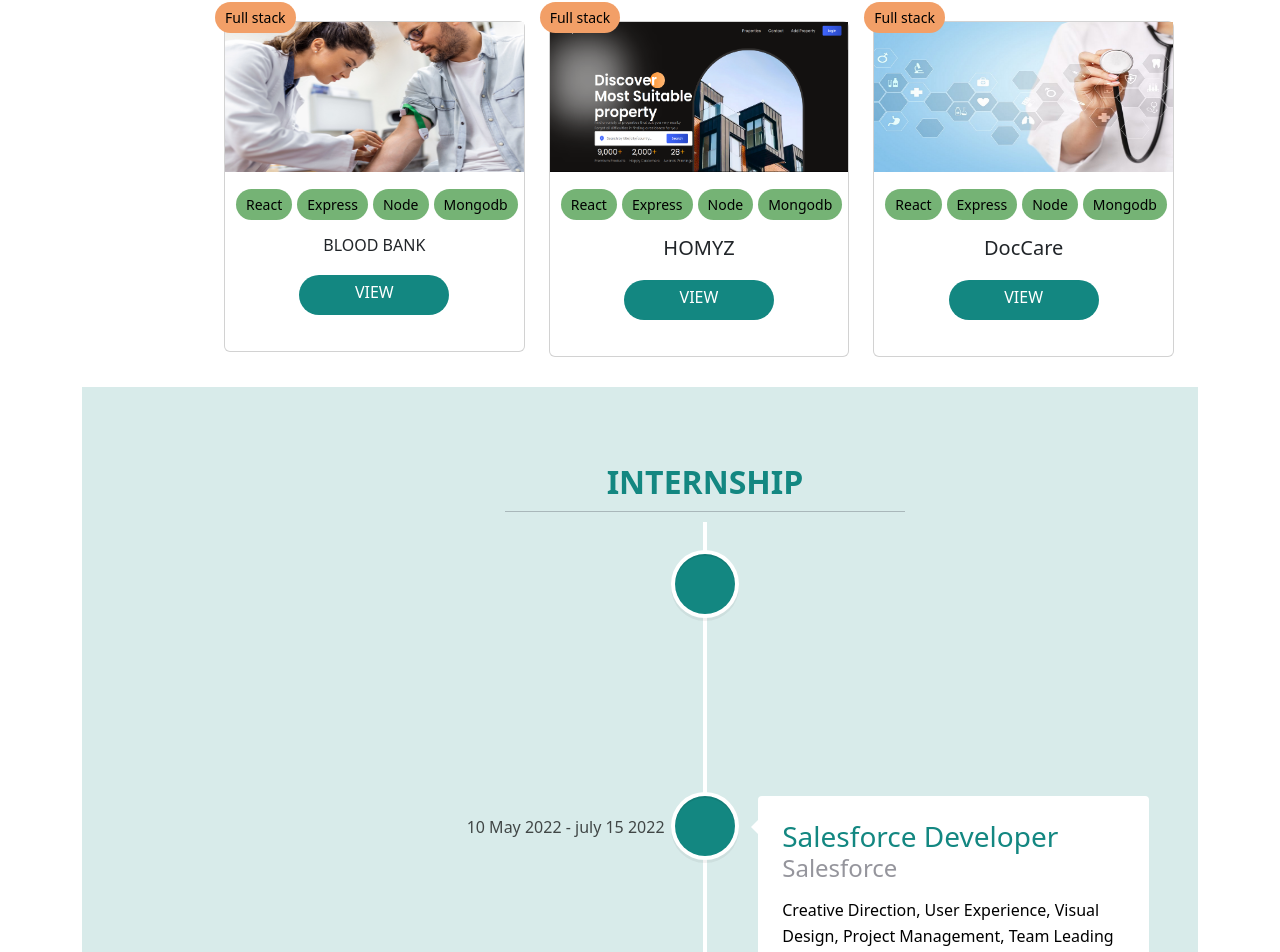
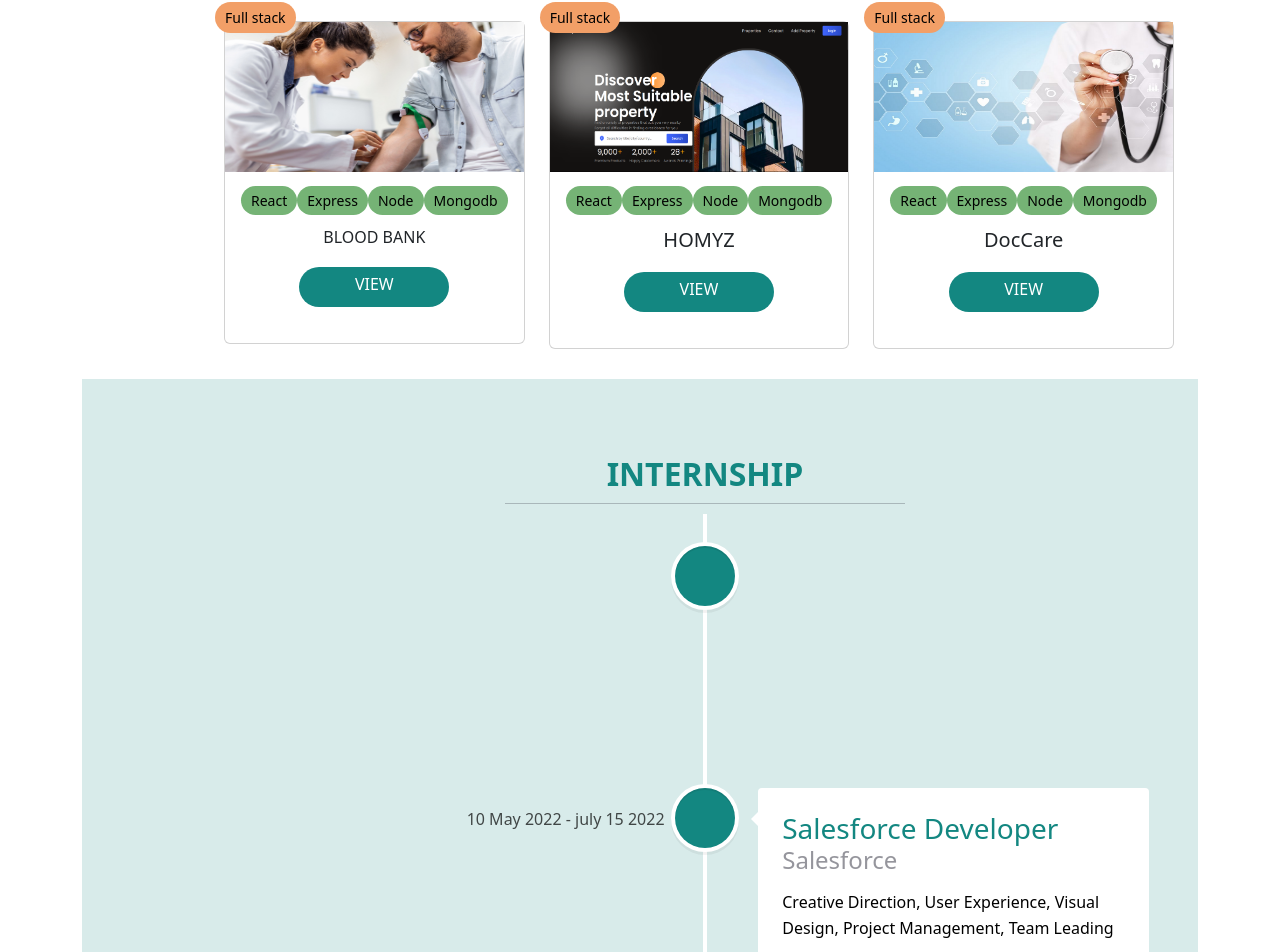
Before and after one commit to adil1777/Portfolio, a React (Create React App) app in the folder client/: page / in a window 1280 px wide. Shown: the part 2276-3228 px from the top of the page. Built offline with nearby package versions, Linux system fonts and the light colour scheme; some icons are missing.

Commit message:
Styling in project

```diff
--- a/client/src/pages/Projects/Projects.js
+++ b/client/src/pages/Projects/Projects.js
@@ -31,7 +31,7 @@ const Projects = () => {
                   <span className="card-notify-badge">Full stack</span>
                   <img src="banner1.jpg" alt="project1" />
                 </div>
-                <div className="card-image-overly m-auto mt-3">
+                <div className="card-image-overlay m-auto mt-3">
                   <span className="card-detail-badge">React</span>
                   <span className="card-detail-badge">Express</span>
                   <span className="card-detail-badge">Node</span>
@@ -44,6 +44,7 @@ const Projects = () => {
                   <a
                     className="ad-btn"
                     href="https://blood-bank-ym3c.onrender.com/#/login"
+                    target="_blank" rel="noopener noreferrer"
                   >
                     View
                   </a>
@@ -58,7 +59,7 @@ const Projects = () => {
                   <span className="card-notify-badge">Full stack</span>
                   <img src="homyz.png" alt="project2" />
                 </div>
-                <div className="card-image-overly m-auto mt-3">
+                <div className="card-image-overlay m-auto mt-3">
                   <span className="card-detail-badge">React</span>
                   <span className="card-detail-badge">Express</span>
                   <span className="card-detail-badge">Node</span>
@@ -71,6 +72,7 @@ const Projects = () => {
                   <a
                     className="ad-btn"
                     href="https://full-stack-real-estate-jade.vercel.app/"
+                    target="_blank" rel="noopener noreferrer"
                   >
                     View
                   </a>
@@ -88,7 +90,7 @@ const Projects = () => {
                     alt="project1"
                   />
                 </div>
-                <div className="card-image-overly m-auto mt-3">
+                <div className="card-image-overlay m-auto mt-3">
                 <span className="card-detail-badge">React</span>
                   <span className="card-detail-badge">Express</span>
                   <span className="card-detail-badge">Node</span>
@@ -98,7 +100,10 @@ const Projects = () => {
                   <div className="ad-title m-auto">
                     <h5 > DocCare</h5>
                   </div>
-                  <a className="ad-btn" href="https://doccare-mln1.onrender.com">
+                  <a className="ad-btn"
+                  href="https://doccare-mln1.onrender.com"
+                  target="_blank" rel="noopener noreferrer"
+                  >
                     View
                   </a>
                 </div>
```
Also changed, not shown: 8 other files (tests, documents, lock files or other folders).
